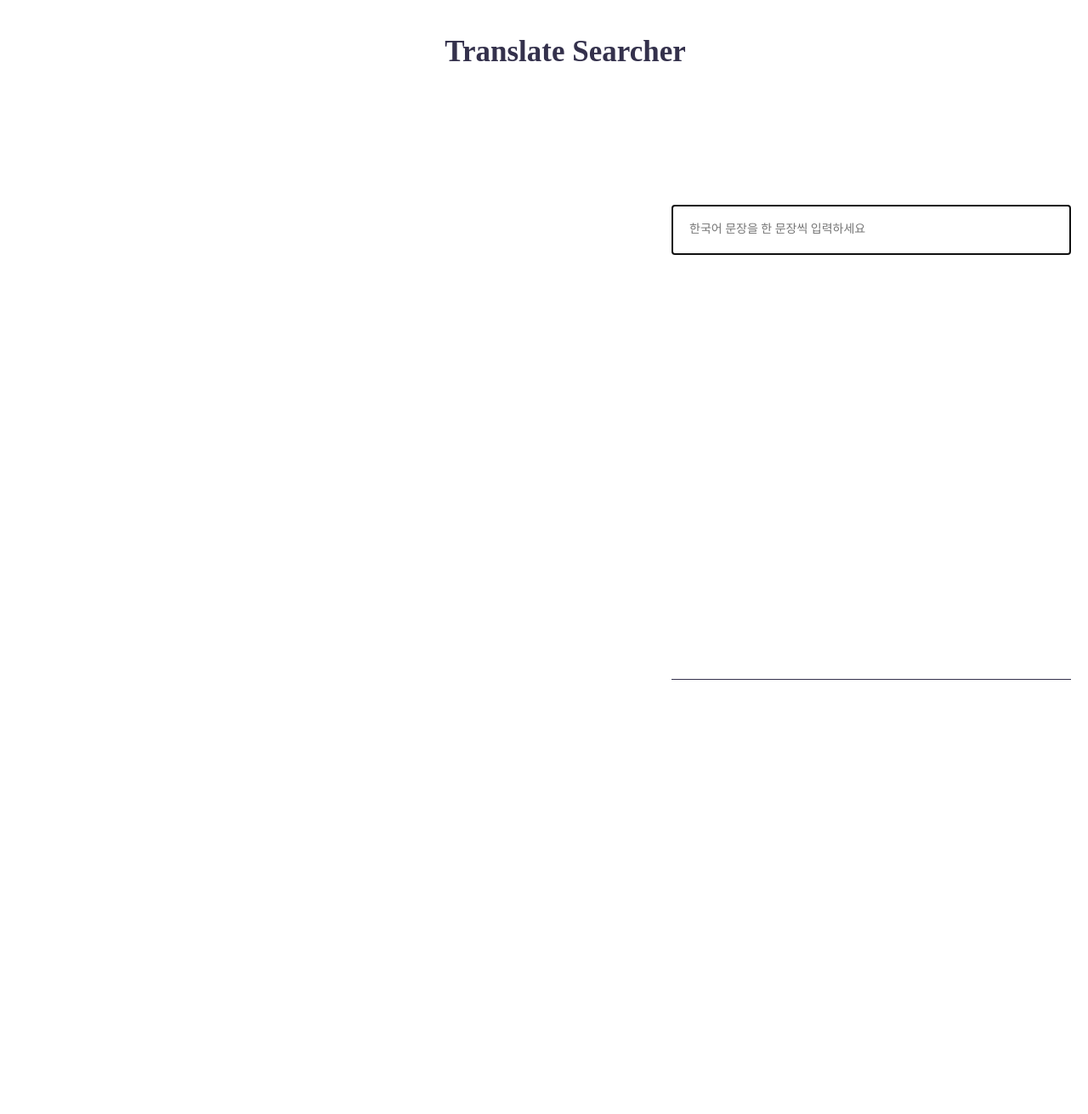
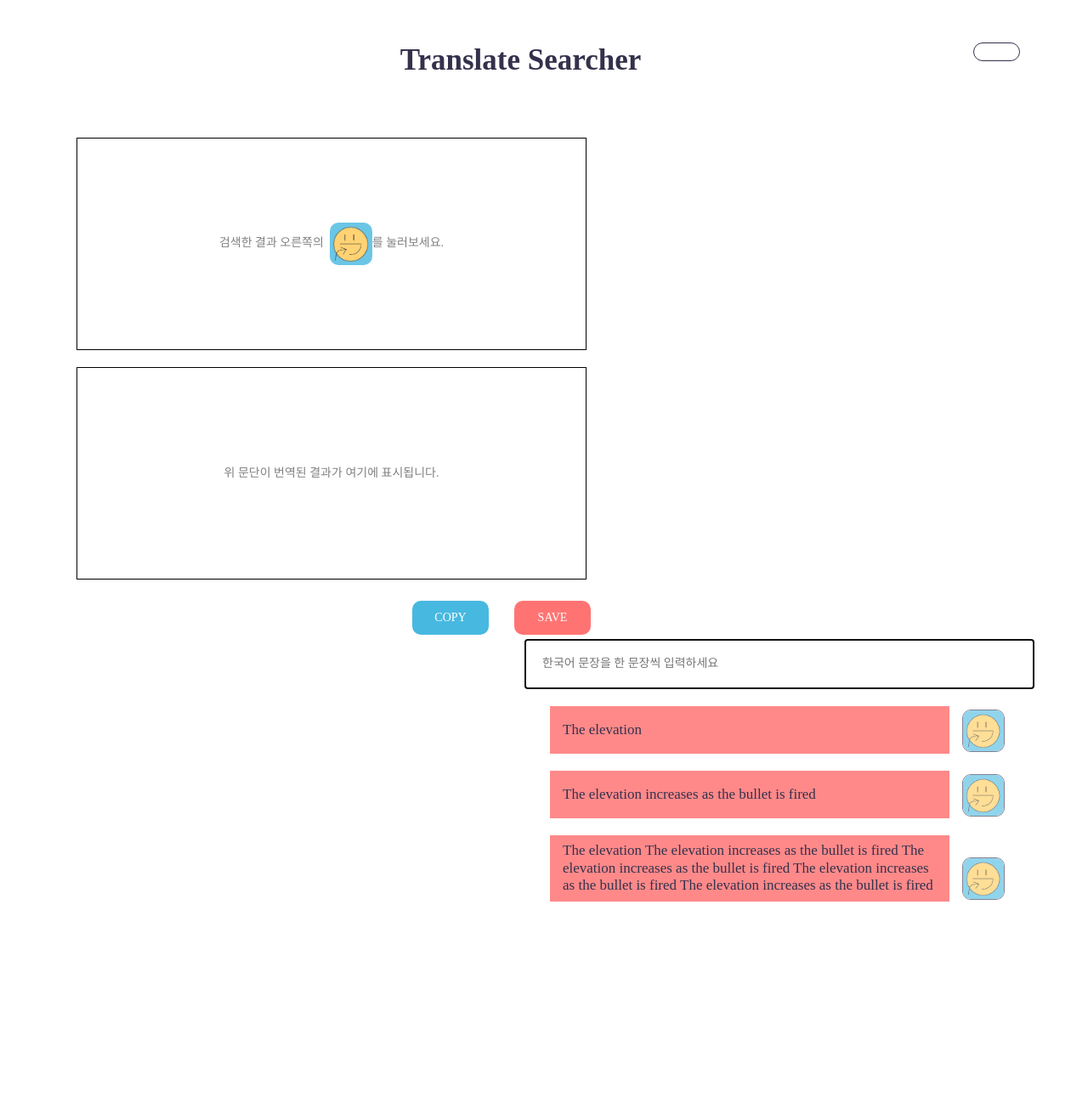
Before and after one commit to yja2397/translate_paraphrase, a Flask app: template templates/index.html in a window 1280 px wide. Shown: the whole page at 85% size. Before the commit the page ends 800 px from the top, so only its background shows below. Run offline with Flask 2, Linux system fonts and the light colour scheme; the template is opened without the code that fills it, so the values that code supplies are empty; some libraries are stand-ins or nearby versions; some web fonts are replaced.

Commit message:
made mainpage design as search box and translater

```diff
--- a/run.py
+++ b/run.py
@@ -1,4 +1,4 @@
-from flask import Flask, request, jsonify, render_template
+from flask import Flask, request, session, jsonify, render_template
 import os
 import requests
 import json
--- a/static/custom.js
+++ b/static/custom.js
@@ -36,10 +36,11 @@ function submit_message(message) {
 		}
 	}
 }
+
 i = 0;
 setInterval(function() {
     i = ++i % 4;
-    $(".loading").text("Loading Detail Information " + Array(i+1).join("."));
+    $(".loading").text("Loading sentences " + Array(i+1).join("."));
 }, 800);
 
 
@@ -54,6 +55,8 @@ $('#target').on('submit', function(e){
       return
     }
 
+    $conversation_view.empty()
+
     $conversation_view.append(`
         <div class="chat-bubble me">
             <span class="chat-content">
@@ -65,7 +68,7 @@ $('#target').on('submit', function(e){
     $conversation_view.append(`
         <div class="chat-bubble" id="loading">
             <span class="chat-content">
-                <b>...</b>
+                <b class="loading">Loading sentences</b>
             </span>
         </div>
 	`);
--- a/static/style.css
+++ b/static/style.css
@@ -5,7 +5,7 @@
     src: url('NanumSquareRoundR.ttf') format('truetype')
 }
 html, body {
-       font: 14px/1.21 '나눔스퀘어라운드 Regular', Solmee;
+    font: 14px/1.21 Solmee;
     font-weight: 400;
     box-sizing: border-box;
     color : #34314c;
@@ -18,26 +18,43 @@
 }
 
 article{
-       margin-right:20px;
+    margin-right:63px;
 }
 
 header {
     text-align: center;
-       margin-top: 40px;
-       margin-bottom: 40px;
+    margin: 50px 0;
     font-size: 35px;
     font-weight:bold;
-       margin-left:50px;
+    margin-left:80px;
+}
+
+#title{
+    text-align: center;
+}
+
+#profile{
+    float: right;
+    margin-right:80px;
+
+    background: none;
+    box-shadow: 0px 0px 0px 0px rgba(0, 0, 0, 0.5);
+    float:right;
+    display: block;
+    position: relative;
+    width: 55px;
+    padding: 10px;
+    font-weight: 600;
+    text-align: center;
+    line-height: 25px;
+    border-radius: 30px;
+    border: 1px solid #34314c;
+    transition: all 0.2s ;
+
 }
 
 #target {
     border: 1px solid #34314c;
-   }
-
-   .chat-content img{
-       width:150px;
-       height : 220px;
-       cursor:pointer;
 }
 
 .chat-content .movie{
@@ -48,13 +65,8 @@
 
 
 .chat-window {
-       width: 470px;
+    width: 600px;
     float:right;
-       /* border: 1px solid #34314c; */
-       position:fixed;
-       bottom:0;
-       right:20px;
-       z-index:2;
 }
 
 .conversation-view {
@@ -63,7 +75,6 @@
     padding: 20px 30px;
     background-color: white;
     overflow:auto;
-       border-bottom: 1px solid #34314c;
 }
 
 .text-input {
@@ -81,33 +92,108 @@
     float:left;
 }
 
-   .chat-bubble.me{
-       justify-content:flex-end;
+.chat-bubble.result{
+    background-color: #ff7373d7;
+    width: 470px;
+    display: table;
+    position: relative;
+    min-height: 56px;
 }
 
-   .chat-bubble.result .chat-content{
-       background-color: #ff7473;
-       width: 300px;
+.chat-bubble.result img {
+    float : right;
+    width : 50px;
+    height : 50px;
+    border-radius: 10px;
+    border: 1.8px solid #34314c;
+    margin-left: 15px;
+    margin-right: 15px;
+    position: absolute;
+    bottom: 2px;
+    vertical-align: middle;
+    opacity: 0.6;
+    cursor: pointer;
+}
+
+.chat-bubble.result img:hover{
+    background-color: #ff7373ad;
+    opacity: 1;
 }
 
 .chat-bubble.me .chat-content {
+    background-color:white;
+    color: #2484a7;
+}
+
+.chat-content {
+    display: inline-block;
+    padding: 8px 15px;
+    color: #34314c;
+    display:table-cell;
+    vertical-align: middle;
+}
+
+.loading{
+    display: inline-block;
+    padding: 8px 15px;
+    color: #34314c;
+    display:table-cell;
+    vertical-align: middle;
+    font-size: 17px;
+    background-color: #ffc952;
+}
+
+.para button{
+    float: right;
+    width: 90px;
+    height: 40px;
+    margin: 5px 15px 5px;
+    border-radius: 10px;
+    border:0;
+}
+
+.para .save{
+    background-color: #ff7473;
+    color: white;
+    cursor: pointer;
+}
+
+.para .copy{
     background-color: #47b8e0;
-       color:white;
+    color: white;
+    cursor: pointer;
+}
+
+#write{
+    color: gray;
+    display: table;
+    text-align: center;
+}
+
+#write img{
+    width: 50px;
+    height: 50px;
+    opacity: 0.8;
+    border-radius: 10px;
+}
+
+#write span{
+    display:table-cell;
+    vertical-align: middle;
+}
+
+#view{
+    color: gray;
+    display: table;
+    text-align: center;
+}
+
+#view span{
+    display:table-cell;
+    vertical-align: middle;
 }
 
 ::-webkit-scrollbar{width: 16px;}
 ::-webkit-scrollbar-track {background-color:#f1f1f1;}
 ::-webkit-scrollbar-thumb {background-color:#ff7473;}
 ::-webkit-scrollbar-thumb:hover {background: #555;}
-
-   .chat-content {
-       display: inline-block;
-       padding: 8px 15px;
-       background-color: #ffc952;
-       color: #34314c;
-       border-radius: 10px;
-   }
-
-   .loading{
-       font-size: 1.5em;
-   }
--- a/templates/index.html
+++ b/templates/index.html
@@ -12,29 +12,82 @@
     <title>Translate Searcher</title>
 </head>
 <body>
-<script>
-</script>
-
 <header>
-    Translate Searcher
+    <span id="title">
+        Translate Searcher
+    </span>
+    <span id="profile">
+        <!-- {% if current_user.is_authenticated %} -->
+        <a src="#">
+            <i class="fa fa-user" aria-hidden="true"></i>
+        </a>
+        <!-- {% else %}
+            <a src="#">
+                <i class="fa fa-user" aria-hidden="true"></i>
+            </a>
+        {% endif %} -->
+    </span>
 </header>
+<nav style="float:left;">
+    <div class="paragraph" style="margin-left:70px;">
+        <div id="write" style="width:600px; height: 250px; margin:20px; border:1px solid black;">
+            <span>
+                검색한 결과 오른쪽의 &nbsp;<img class="insert" src="insert.png" />를 눌러보세요.
+            </span>
+        </div>
+        <div id="view" style="width:600px; height: 250px; margin:20px; border:1px solid black;">
+            <span>
+                위 문단이 번역된 결과가 여기에 표시됩니다.
+            </span>
+        </div>
+        <div class="para">
+            <button class="save">SAVE</button>
+            <button class="copy">COPY</button>
+        </div>
+    </div>
+</nav>
 <article>
-    <div class="movieDetail" >
-    </div>
     <div class="chat-window" >
         <form id="target" name="form">
             <input name="message" class="text-input" type="text" id="input_message" autofocus placeholder="한국어 문장을 한 문장씩 입력하세요" />
             <input type="submit" hidden>
         </form>
         <div class="conversation-view">
-
+            <div class="chat-bubble result">
+                <span class="chat-content">
+                    The elevation
+                    <!-- A jump to the sky turn a rider kick
+                    The elevation increases as the bullet is fired -->
+                </span>
+                <img class="insert" src="insert.png" />
+            </div>
+            <div class="chat-bubble result">
+                <span class="chat-content">
+                    The elevation increases as the bullet is fired
+                </span>
+                <img class="insert" src="insert.png" />
+            </div>
+            <div class="chat-bubble result">
+                <span class="chat-content">
+                    The elevation
+                    The elevation increases as the bullet is fired
+                    The elevation increases as the bullet is fired
+                    The elevation increases as the bullet is fired
+                    The elevation increases as the bullet is fired
+                </span>
+                <img class="insert" src="insert.png" />
+            </div>
         </div>
         <div class="message-box">
         </div>
     </div>
 </article>
+<footer>
+
+</footer>
 <script src="https://cdnjs.cloudflare.com/ajax/libs/jquery/3.3.1/jquery.min.js"></script>
 <script src="https://stackpath.bootstrapcdn.com/bootstrap/4.1.0/js/bootstrap.min.js"></script>
 <script src="../static/custom.js"></script>
+<link rel="stylesheet" href="https://maxcdn.bootstrapcdn.com/font-awesome/4.7.0/css/font-awesome.min.css">
 </body>
 </html>
```
Also changed, not shown: templates/insert.png (added). Lines whose indentation alone changed are shown as unchanged.
